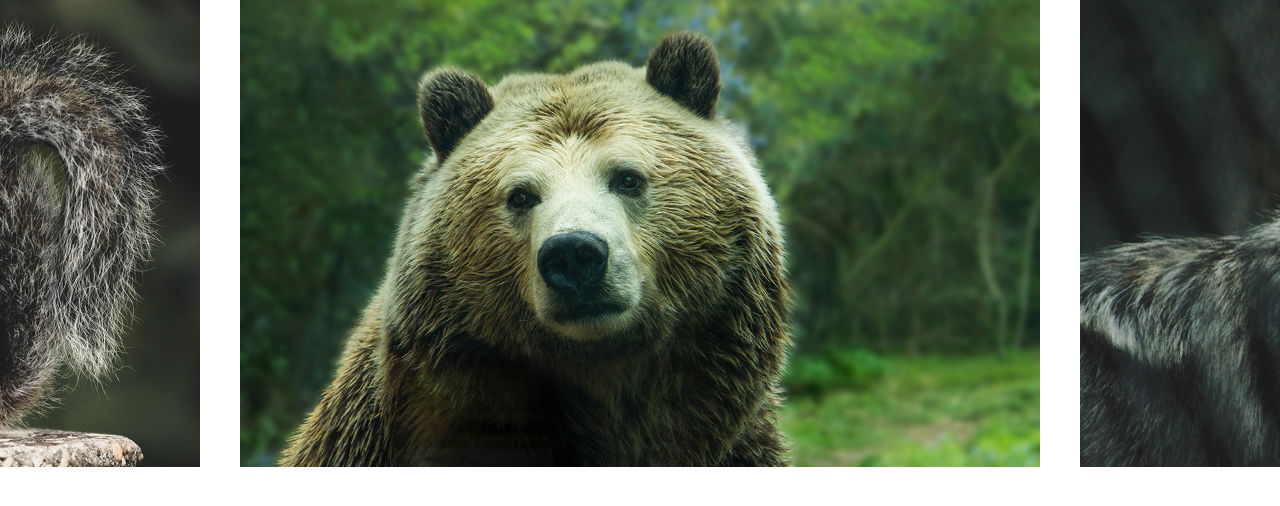
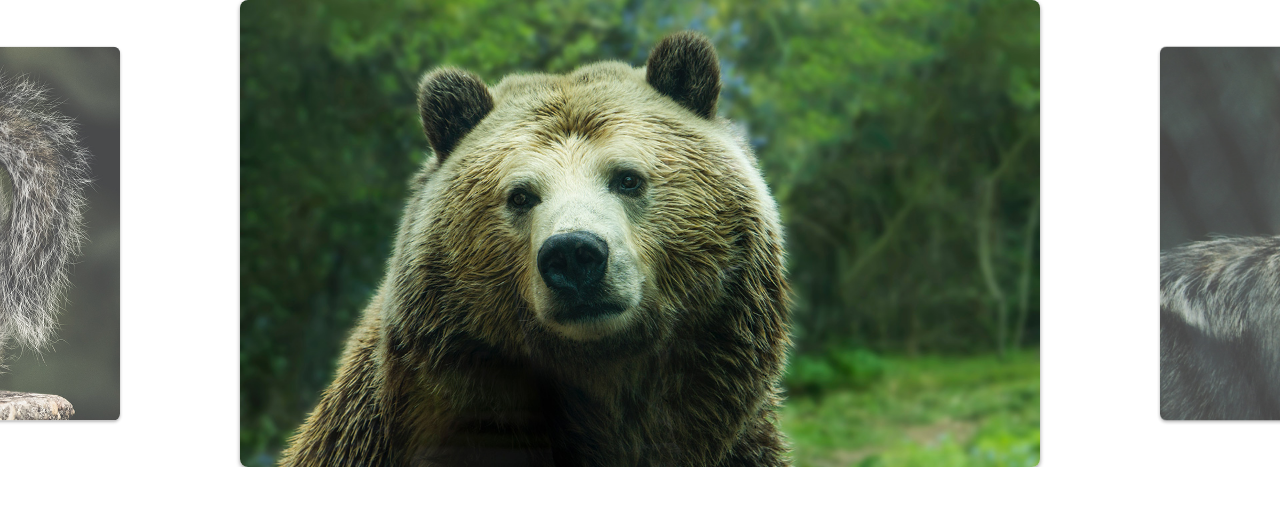
Before and after one commit to fernandoribeirosilva/slide, a plain HTML site: page index.html in a window 1280 px wide. Drawn offline with Linux system fonts and the light colour scheme.

Commit message:
Ajuste das configuracoes ao resize e classe ativa adicionada

```diff
--- a/css/style.css
+++ b/css/style.css
@@ -17,10 +17,27 @@ img {
 .slide {
   display: flex;
 }
+
+.slide:hover {
+  will-change: transform;/* esta propriedade mostra para o brawser que vai mudar*/
+}
+
 .slide li {
   /* o flex-shrink faz com que eles diminua para caber dentro do conteine, paraa não acontecer isso eu coloco como 0 */
   flex-shrink: 0;
   width: 80vw;/* vai ter 80% da tela */
   max-width: 800px;
   margin: 0 20px;
+
+  border-radius: 8px;
+  overflow: hidden;
+  box-shadow: 0 2px 4px rgba(0, 0, 0, .4);
+  opacity: .8;
+  transform: scale(.8);
+  transition: .4s;
 }
+
+.slide li.active {
+  opacity: 1;
+  transform: scale(1);
+}
--- a/js/slide.js
+++ b/js/slide.js
@@ -1,3 +1,5 @@
+import debounce from './debounce.js';
+
 export default class Slide {
   constructor(slide, wrapper) {
     this.slide = document.querySelector(slide);
@@ -9,6 +11,8 @@ export default class Slide {
       startX: 0,
       movement: 0
     }
+
+    this.activeClass = 'active';
   }
 
   transition(active) {
@@ -72,13 +76,6 @@ export default class Slide {
     this.wrapper.addEventListener('touchend', this.onEnd);
   }
 
-  // aqui o this sempre vai ser reverir a class Slide e não o elemento HTML
-  bindEvents() {
-    this.onStart = this.onStart.bind(this);
-    this.onMove = this.onMove.bind(this);
-    this.onEnd = this.onEnd.bind(this);
-  }
-
   // Slides config
   slidePosition(slide) {// colocar o lemento no centro
     //this.wrapper.offsetWidth pega o total
@@ -113,6 +110,12 @@ export default class Slide {
     this.moveSlide(activeSlide.position);
     this.slidesIndexNav(index);
     this.dist.finalPosition = activeSlide.position;
+    this.changeActiveClass();
+  }
+
+  changeActiveClass() {
+    this.slidesArray.forEach((item) => item.element.classList.remove(this.activeClass));
+    this.slidesArray[this.index.active].element.classList.add(this.activeClass);
   }
 
   // ativa o slide anterior
@@ -128,11 +131,33 @@ export default class Slide {
     }
   }
 
+  // vai atualizar os valores quando a tela muda de tamanho, para centralizar a imagem no centro
+  onResize() {
+   setTimeout(() => {
+    this.slidesConfig();
+    this.changeSlide(this.index.active);
+   }, 1000);
+  }
+
+  addResizeEvent() {
+    window.addEventListener('resize', this.onResize);
+  }
+
+  // aqui o this sempre vai ser reverir a class Slide e não o elemento HTML
+  bindEvents() {
+    this.onStart = this.onStart.bind(this);
+    this.onMove = this.onMove.bind(this);
+    this.onEnd = this.onEnd.bind(this);
+
+    this.onResize = debounce(this.onResize.bind(this), 50);
+  }
+
   init() {
     this.bindEvents();
     this.transition(true);
     this.addSlideEvent();
     this.slidesConfig();
+    this.addResizeEvent();
     return this;
   }
 }
```
